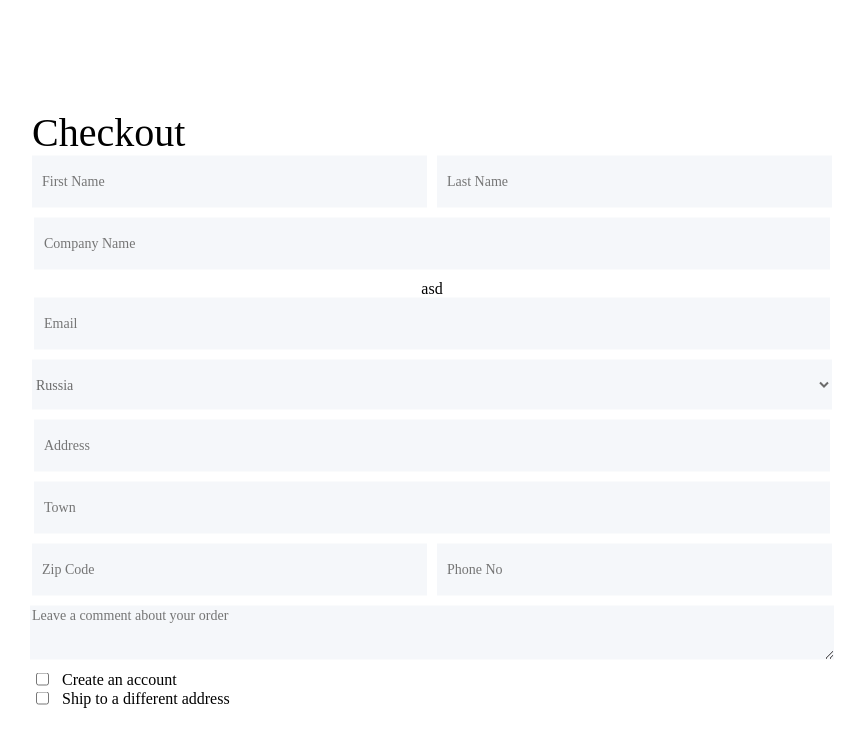
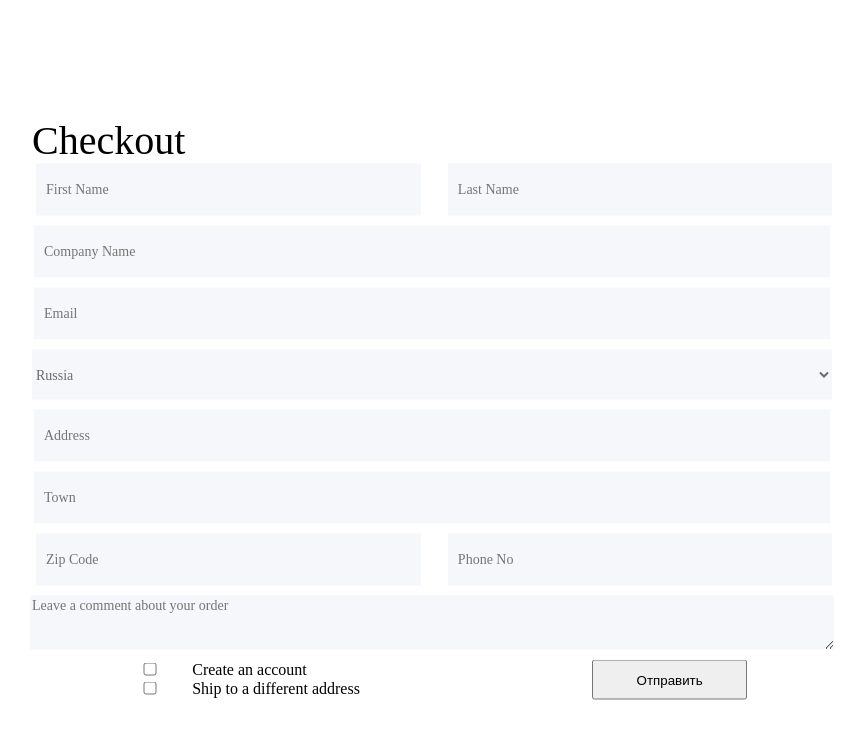
Before and after one commit to htf11/web-programming, a plain HTML site: page index.html in a window 1280 px wide. Shown: the whole page, without its empty margins (216-1080 px from the left). Drawn offline with Linux system fonts and the light colour scheme.

Commit message:
feat: end working on lab5

```diff
--- a/assets/css/style.css
+++ b/assets/css/style.css
@@ -18,13 +18,14 @@ body {
 }
 
 .row-pos {
-    width: 100%;
+    width: 99%;
     display: flex;
     flex-direction: row;
+    justify-content: space-between;
 }
 
-.space {
-   min-width: 10px;
+.div_double {
+    width: 48%;
 }
 
 .review {
@@ -36,11 +37,20 @@ body {
     text-align: start;
 }
 
+.bottom {
+    display: flex;
+    flex-direction: row;
+}
+
+.btn {
+    width: 200px;
+    height: 40px;
+}
+
 .check {
     display: flex;
     flex-direction: column;
     width: 100%;
-    align-items: flex-start;
 }
 
 .row-pos-check {
@@ -73,9 +83,6 @@ body {
     min-width: 400px;
     margin-left: 10px;
 }
-.clearfield {
-
-}
 
 input {
     width: 98%;
--- a/assets/js/main.js
+++ b/assets/js/main.js
@@ -1,4 +1,23 @@
-function clearForm(index) {
-    const elem = document.getElementsByClassName('checkout');
-    if (elem.item(index).value === '')  console.log('xyq');
+function checkform() {
+    const elem = document.querySelectorAll('.checkout');
+    const validateName = new RegExp('[A-Z]([a-z]){1,}');
+    const validateNumber = new RegExp('(\\+7)([0-9]){10}');
+    elem.forEach(n => {
+        if (n.value == '') {
+            n.setCustomValidity("Field is empty");
+        } else n.setCustomValidity("");
+    });
+    if (!validateName.test(elem[0].value)) {
+        elem[0].setCustomValidity("Incorrect name format");
+    } else elem[0].setCustomValidity("");
+    if (!validateNumber.test(elem[7].value)) {
+        elem[7].setCustomValidity("Incorrect number format");
+    } else elem[7].setCustomValidity("");
+    elem[3].addEventListener("input", function (event) {
+        if (elem[3].validity.typeMismatch) {
+            elem[3].setCustomValidity("It's not e-mail address!");
+        } else {
+            elem[3].setCustomValidity("");
+        }
+    });
 }
--- a/index.html
+++ b/index.html
@@ -7,29 +7,48 @@
     <link rel="stylesheet" href="assets/css/style.css" />
   </head>
   <body>
+    <form onsubmit="return false">
       <div class="head">Checkout</div>
       <div class="main">
         <div class="row-pos">
-        <input type="text" class="checkout" placeholder="First Name" onblur="clearForm(0)"/>
-        <div class="space"></div>
-        <input type="text" class="checkout" placeholder="Last Name" onblur="clearForm(1)"/>
+          <div class="div_double">
+            <input class="checkout" id="0" placeholder="First Name" />
           </div>
-      <input type="text" class="checkout" placeholder="Company Name" onblur="clearForm(2)"/>
-      <label class="clearfield">asd</label>
-      <input type="email" class="checkout" placeholder="Email" onblur="clearForm(3)"/>
+          <div class="div_double">
+            <input
+              type="text"
+              class="checkout"
+              id="1"
+              placeholder="Last Name"
+            />
+          </div>
+        </div>
+        <input type="text" class="checkout" id="2" placeholder="Company Name" />
+        <input type="email" class="checkout" id="3" placeholder="Email" />
         <select name="country" id="country-select" class="checkout_elems">
           <option value="russia">Russia</option>
           <option value="usa">Usa</option>
           <option value="germany">Germany</option>
         </select>
-      <input type="text" class="checkout" placeholder="Address" onblur="clearForm(4)"/>
-      <input type="text" class="checkout" placeholder="Town" onblur="clearForm(5)"/>
+        <input type="text" class="checkout" id="4" placeholder="Address" />
+        <input type="text" class="checkout" id="5" placeholder="Town" />
         <div class="row-pos">
-        <input type="text" class="checkout" placeholder="Zip Code" onblur="clearForm(6)"/>
-        <div class="space"></div>
-        <input type="text" class="checkout" placeholder="Phone No" onblur="clearForm(7)"/>
+          <div class="div_double">
+            <input type="text" class="checkout" id="6" placeholder="Zip Code" />
           </div>
-      <textarea class="checkout_elems" name="review" id="review-form" cols="30" rows="20" placeholder="Leave a comment about your order"></textarea>
+          <div class="div_double">
+            <input type="text" class="checkout" id="7" placeholder="Phone No" />
+          </div>
+        </div>
+        <textarea
+          class="checkout_elems"
+          name="review"
+          id="review-form"
+          cols="30"
+          rows="20"
+          placeholder="Leave a comment about your order"
+        ></textarea>
+        <div class="bottom">
           <div class="check">
             <div class="row-pos-check">
               <input type="checkbox" name="check1" id="check1" />
@@ -37,10 +56,15 @@
             </div>
             <div class="row-pos-check">
               <input type="checkbox" name="check2" id="check2" />
-          <label for="check2" class="label_check">Ship to a different address</label>
+              <label for="check2" class="label_check"
+                >Ship to a different address</label
+              >
             </div>
           </div>
+          <button class="btn" onclick="checkform()">Отправить</button>
         </div>
-    <script src="/assets/js/main.js"></script>
+      </div>
+    </form>
+    <script src="./assets/js/main.js"></script>
   </body>
 </html>
```
Lines whose indentation alone changed are shown as unchanged.
